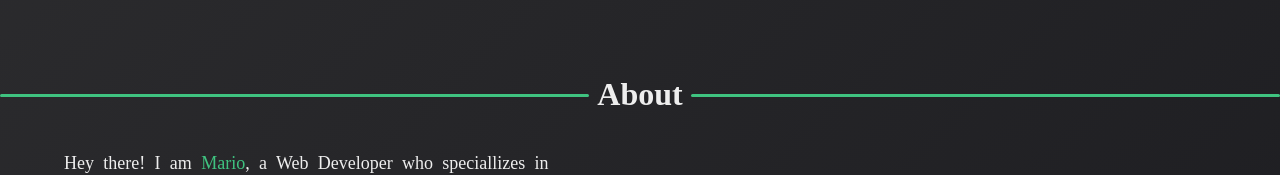
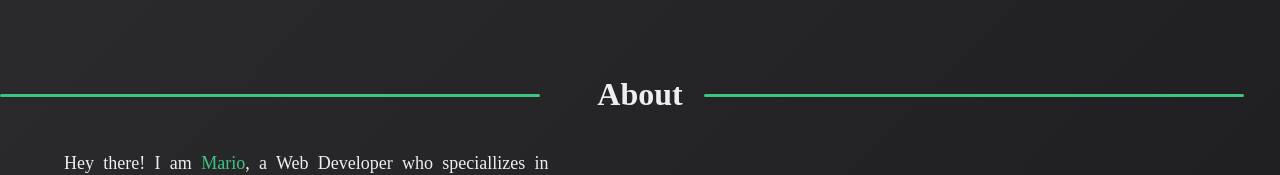
Before and after one commit to bofmar/portfolio, a React (Create React App) app: page / in a window 1280 px wide. Shown: the part 775-950 px from the top of the page. Built offline with nearby package versions, Linux system fonts and the light colour scheme.

Commit message:
Style the section headers uniformly

```diff
--- a/src/App.css
+++ b/src/App.css
@@ -210,41 +210,37 @@ Introduction
 * * * * */
 
 .about-section,
-.projects-section{
+.projects-section,
+footer{
   font-size: var(--normal-text-size);
   font-family: Karla;
   padding-top: 45px;
 }
 
-.about-section > h3,
-.projects-section > h3{
+.section-title{
   font-size: var(--bigest-text-size);
   text-align: center;
   position: relative;
 }
 
-.about-section > h3::before,
-.about-section > h3::after,
-.projects-section > h3::before,
-.projects-section > h3::after{
+.section-title::before,
+.section-title::after {
   content: '';
   height: 3px;
-  width: 46%;
+  width: calc(50% - 100px);
   background-color: var(--green);
   position: absolute;
   border-radius: 5px;
 }
 
-.about-section > h3::before,
-.projects-section > h3::before{
+.section-title::before {
   top: 50%;
   left: 0;
 }
 
-.about-section > h3::after,
-.projects-section > h3::after{
+.section-title::after {
   top: 50%;
-  left: 54%;
+  left: 55%;
 }
 
 .about-wrapper {
--- a/src/components/Footer.js
+++ b/src/components/Footer.js
@@ -5,6 +5,7 @@ import SocialMedia from './SocialMedia';
 export default function Footer() {
   return (
     <footer id='contact'>
+      <h3 className='section-title'>Contact Me</h3>
       <ContactForm />
       <SocialMedia />
     </footer>
--- a/src/components/Projects.js
+++ b/src/components/Projects.js
@@ -5,7 +5,7 @@ import { ProjectsData } from "../data/ProjectsData";
 export default function Projects() {
   return (
     <section className='projects-section' id='projects'>
-      <h3>Projects</h3>
+      <h3 className='section-title'>Projects</h3>
       <div className='projects-wrapper'>
         {ProjectsData.map(project => <ProjectCard project={project} key={project.id} />)}
       </div>
```
